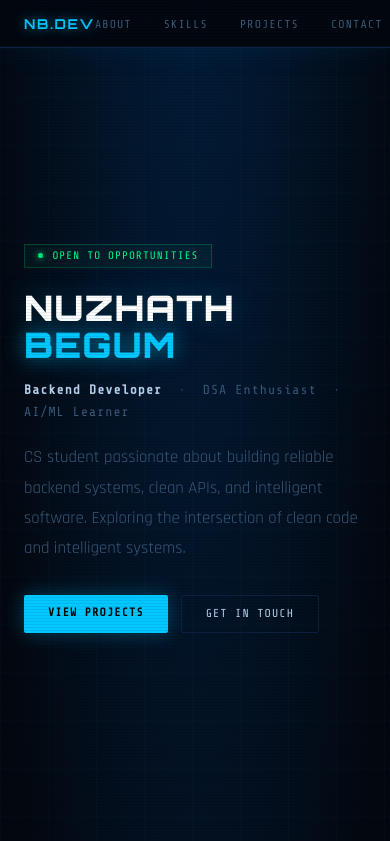
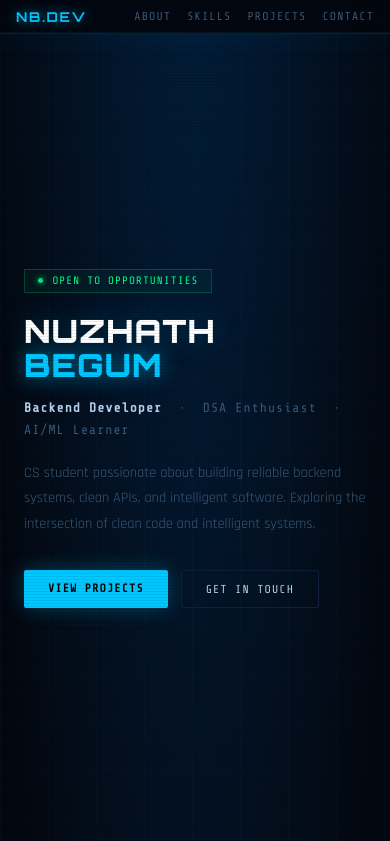
Before and after one commit to Nuzhath3142/Portfolio-, a plain HTML site: page index.html in a window 390 px wide. Shown: the top 841 px of the page. Drawn offline with nearby package versions, Linux system fonts and the light colour scheme.

Commit message:
fixed mobile view

```diff
--- a/index.html
+++ b/index.html
@@ -307,6 +307,53 @@ footer span { color: var(--accent); }
   .stat-row{ grid-template-columns:1fr 1fr; padding:0 1.5rem 3rem; }
   .projects-grid{ grid-template-columns:1fr; }
 }
+@media (max-width: 768px) {
+
+  /* HERO SECTION */
+  .hero-grid {
+    grid-template-columns: 1fr;
+    gap: 1.5rem;
+  }
+
+  .hero-name {
+    font-size: 2rem;
+  }
+
+  .hero-bio {
+    font-size: 0.9rem;
+  }
+
+  /* NAV */
+  nav {
+    padding: 0.5rem 1rem;
+  }
+
+  .nav-links {
+    gap: 1rem;
+    font-size: 0.6rem;
+  }
+
+  /* TERMINAL BOX */
+  .hero-terminal {
+    display: none; /* hide on mobile */
+  }
+
+  /* STATS */
+  .stat-row {
+    grid-template-columns: 1fr 1fr;
+  }
+
+  /* ABOUT */
+  .about-inner {
+    grid-template-columns: 1fr;
+  }
+
+  /* PROJECTS */
+  .projects-grid {
+    grid-template-columns: 1fr;
+  }
+
+}
 </style>
 </head>
 <body>
```
